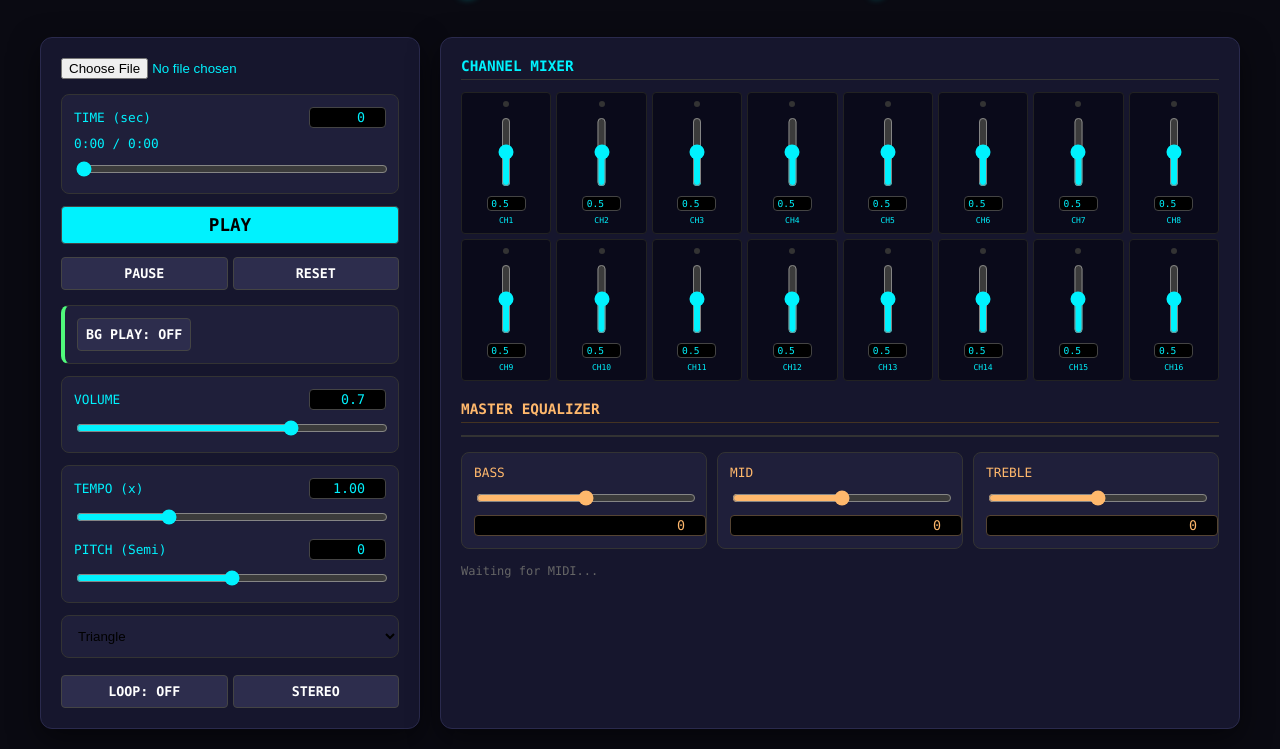
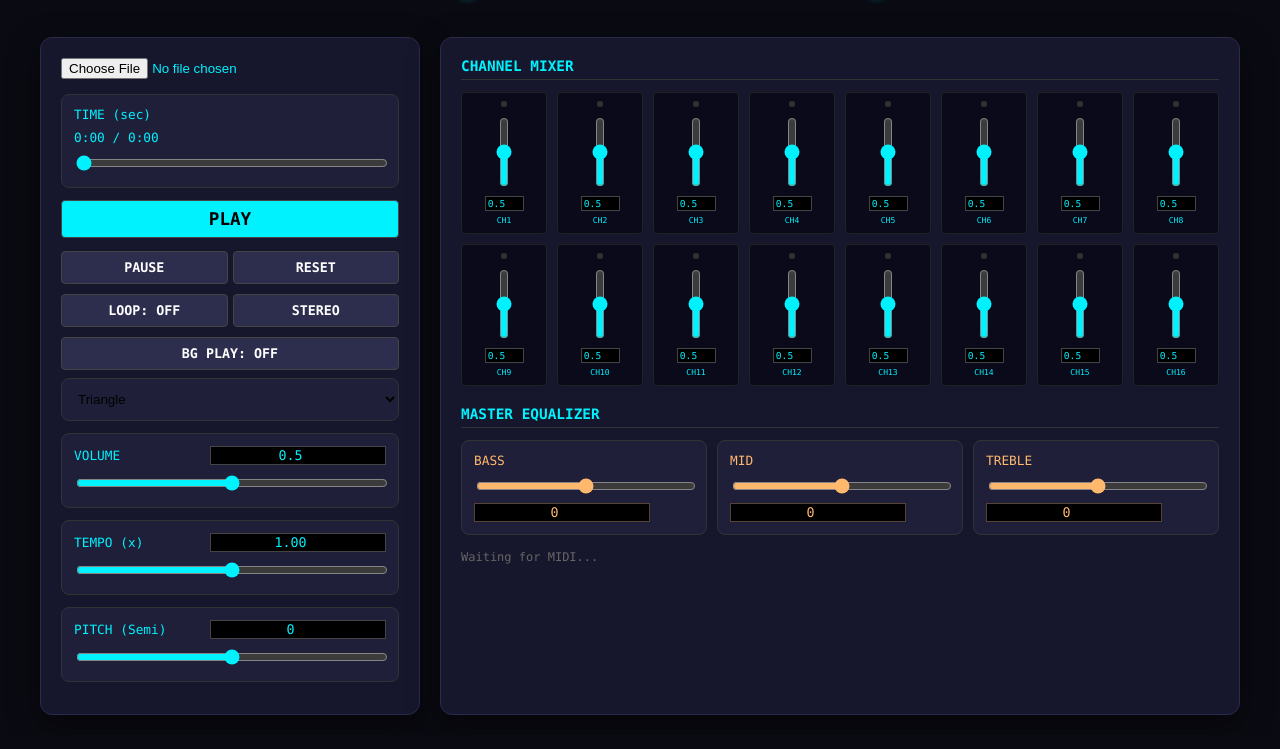
Before and after one commit to Saki-Squid/TriangleWaveMIDIPlayer, a plain HTML site: page index.html in a window 1280 px wide. Shown: the part 71-820 px from the top of the page. Drawn offline with Linux system fonts and the light colour scheme.

Commit message:
Update index.html

```diff
--- a/index.html
+++ b/index.html
@@ -6,7 +6,7 @@
     <title>Triangle wave MIDI Player</title>
     <script src="https://cdn.jsdelivr.net/npm/midi-parser-js@4.0.4/src/main.min.js"></script>
     <style>
-        :root { --accent: #00f2fe; --bg: #0a0a12; --panel: #16162d; --eq-color: #ffb86c; --bg-play-color: #50fa7b; }
+        :root { --accent: #00f2fe; --bg: #0a0a12; --panel: #16162d; --eq-color: #ffb86c; --bg-play-color: #00f2fe; }
         body { font-family: 'Consolas', monospace; background: var(--bg); color: var(--accent); margin: 0; padding: 20px; }
         .container { max-width: 1200px; margin: 0 auto; display: grid; grid-template-columns: 380px 1fr; gap: 20px; }
         .panel { background: var(--panel); border: 1px solid #2a2a4d; border-radius: 12px; padding: 20px; box-shadow: 0 10px 30px rgba(0,0,0,0.5); }
@@ -15,7 +15,7 @@
         .group { background: #1f1f3a; padding: 12px; border-radius: 8px; margin-bottom: 12px; border: 1px solid #333; }
         .label-row { display: flex; justify-content: space-between; align-items: center; margin-bottom: 8px; font-size: 0.8rem; }
 
-        .num-in { background: #000; color: var(--accent); border: 1px solid #444; border-radius: 4px; padding: 2px 5px; width: 65px; text-align: right; font-family: inherit; }
+        .num-in { background: #000; color: var(--accent); border: 1px solid #444; text-align: center; font-family: inherit; }
         .eq-in { color: var(--eq-color); border-color: #554433; }
 
         .btn-row { display: flex; gap: 5px; margin-top: 5px; }
@@ -29,13 +29,13 @@
         input[type="range"] { width: 100%; accent-color: var(--accent); cursor: pointer; }
         .eq-range { accent-color: var(--eq-color) !important; }
 
-        .mixer-grid { display: grid; grid-template-columns: repeat(8, 1fr); gap: 5px; margin-bottom: 20px; }
+        .mixer-grid { display: grid; grid-template-columns: repeat(8, 1fr); gap: 10px; margin-bottom: 20px; }
         .ch { background: #0a0a1a; padding: 8px 2px; border-radius: 4px; text-align: center; border: 1px solid #222;}
         .v-slider { appearance: slider-vertical; height: 70px; width: 10px; margin: 5px 0; }
         .ind { width: 6px; height: 6px; background: #333; border-radius: 50%; margin: 0 auto 5px; }
         .ind.active { background: var(--accent); box-shadow: 0 0 8px var(--accent); }
 
-        .eq-panel { display: grid; grid-template-columns: repeat(3, 1fr); gap: 10px; border-top: 2px solid #333; padding-top: 15px; }
+        .eq-panel { display: grid; grid-template-columns: repeat(3, 1fr); gap: 10px;}
     </style>
 </head>
 <body>
@@ -47,64 +47,65 @@
         <input type="file" id="fileInput" accept=".mid,.midi" style="margin-bottom:15px; width:100%;">
 
         <div class="group">
-            <div class="label-row"><span>TIME (sec)</span><input type="number" id="timeInput" class="num-in" value="0"></div>
+            <div class="label-row"><span>TIME (sec)</span></div>
             <div class="label-row"><span id="timeDisplay">0:00 / 0:00</span></div>
             <input type="range" id="progressRange" min="0" max="100" value="0" step="0.1">
         </div>
 
         <button id="playBtn" class="play-btn" style="width:100%; margin-bottom:8px;" disabled>PLAY</button>
-        <div class="btn-row" style="margin-bottom:15px;">
+
+        <div class="btn-row" style="margin-bottom:10px;">
             <button id="pauseBtn">PAUSE</button>
             <button id="resetBtn">RESET</button>
         </div>
 
-        <div class="group" style="border-left: 4px solid var(--bg-play-color);">
-            <button id="bgPlayBtn">BG PLAY: OFF</button>
+        <div class="btn-row" style="margin-bottom:10px;">
+            <button id="loopBtn">LOOP: OFF</button>
+            <button id="modeBtn">STEREO</button>
         </div>
 
-        <div class="group">
-            <div class="label-row"><span>VOLUME</span><input type="number" id="volNum" class="num-in" value="0.7" step="0.05"></div>
-            <input type="range" id="volRange" min="0" max="1" step="0.01" value="0.7">
-        </div>
-
-        <div class="group">
-            <div class="label-row"><span>TEMPO (x)</span><input type="number" id="tempoNum" class="num-in" value="1.00" step="0.05"></div>
-            <input type="range" id="tempoRange" min="0.2" max="3.0" step="0.01" value="1.00">
-
-            <div class="label-row" style="margin-top:10px;"><span>PITCH (Semi)</span><input type="number" id="pitchNum" class="num-in" value="0" step="1"></div>
-            <input type="range" id="pitchRange" min="-12" max="12" step="1" value="0">
-        </div>
+        <button id="bgPlayBtn"style="width:100%; margin-bottom:8px;">BG PLAY: OFF</button>
 
         <select id="waveSelect" class="group" style="width:100%">
             <option value="triangle">Triangle</option><option value="sine">Sine</option>
             <option value="square">Square</option><option value="sawtooth">Sawtooth</option>
         </select>
-        <div class="btn-row">
-            <button id="loopBtn">LOOP: OFF</button>
-            <button id="modeBtn">STEREO</button>
+
+        <div class="group">
+            <div class="label-row"><span>VOLUME</span><input type="number" id="volNum" class="num-in" value="0.5" step="0.05"></div>
+            <input type="range" id="volRange" min="0" max="1" step="0.01" value="0.5">
         </div>
+        <div class="group">
+            <div class="label-row"><span>TEMPO (x)</span><input type="number" id="tempoNum" class="num-in" value="1.00" step="0.05"></div>
+            <input type="range" id="tempoRange" min="0.0" max="2.0" step="0.01" value="1.00">
+        </div>
+        <div class="group">
+            <div class="label-row"><span>PITCH (Semi)</span><input type="number" id="pitchNum" class="num-in" value="0" step="1"></div>
+            <input type="range" id="pitchRange" min="-12" max="12" step="1" value="0">
+        </div>
+
+
     </div>
 
     <div class="panel">
         <h2 style="font-size: 0.9rem; margin-top:0; border-bottom:1px solid #333; padding-bottom:5px;">CHANNEL MIXER</h2>
         <div id="mixerGrid" class="mixer-grid"></div>
-
-        <h2 style="font-size: 0.9rem; color: var(--eq-color); border-bottom:1px solid #443322; padding-bottom:5px;">MASTER EQUALIZER</h2>
+        <h2 style="font-size: 0.9rem; margin-top:0; border-bottom:1px solid #333; padding-bottom:5px;">MASTER EQUALIZER</h2>
         <div class="eq-panel">
             <div class="group" style="margin-bottom:0">
                 <div class="label-row" style="color:var(--eq-color)"><span>BASS</span></div>
                 <input type="range" id="eqBassRange" class="eq-range" min="-20" max="20" value="0">
-                <input type="number" id="eqBassNum" class="num-in eq-in" value="0" style="width:100%; margin-top:5px;">
+                <input type="number" id="eqBassNum" class="num-in eq-in" value="0" style="margin-top:5px;">
             </div>
             <div class="group" style="margin-bottom:0">
                 <div class="label-row" style="color:var(--eq-color)"><span>MID</span></div>
                 <input type="range" id="eqMidRange" class="eq-range" min="-20" max="20" value="0">
-                <input type="number" id="eqMidNum" class="num-in eq-in" value="0" style="width:100%; margin-top:5px;">
+                <input type="number" id="eqMidNum" class="num-in eq-in" value="0" style="margin-top:5px;">
             </div>
             <div class="group" style="margin-bottom:0">
                 <div class="label-row" style="color:var(--eq-color)"><span>TREBLE</span></div>
                 <input type="range" id="eqTrebleRange" class="eq-range" min="-20" max="20" value="0">
-                <input type="number" id="eqTrebleNum" class="num-in eq-in" value="0" style="width:100%; margin-top:5px;">
+                <input type="number" id="eqTrebleNum" class="num-in eq-in" value="0" style="margin-top:5px;">
             </div>
         </div>
         <div id="status" style="margin-top:15px; font-size:0.75rem; color:#666;">Waiting for MIDI...</div>
```
